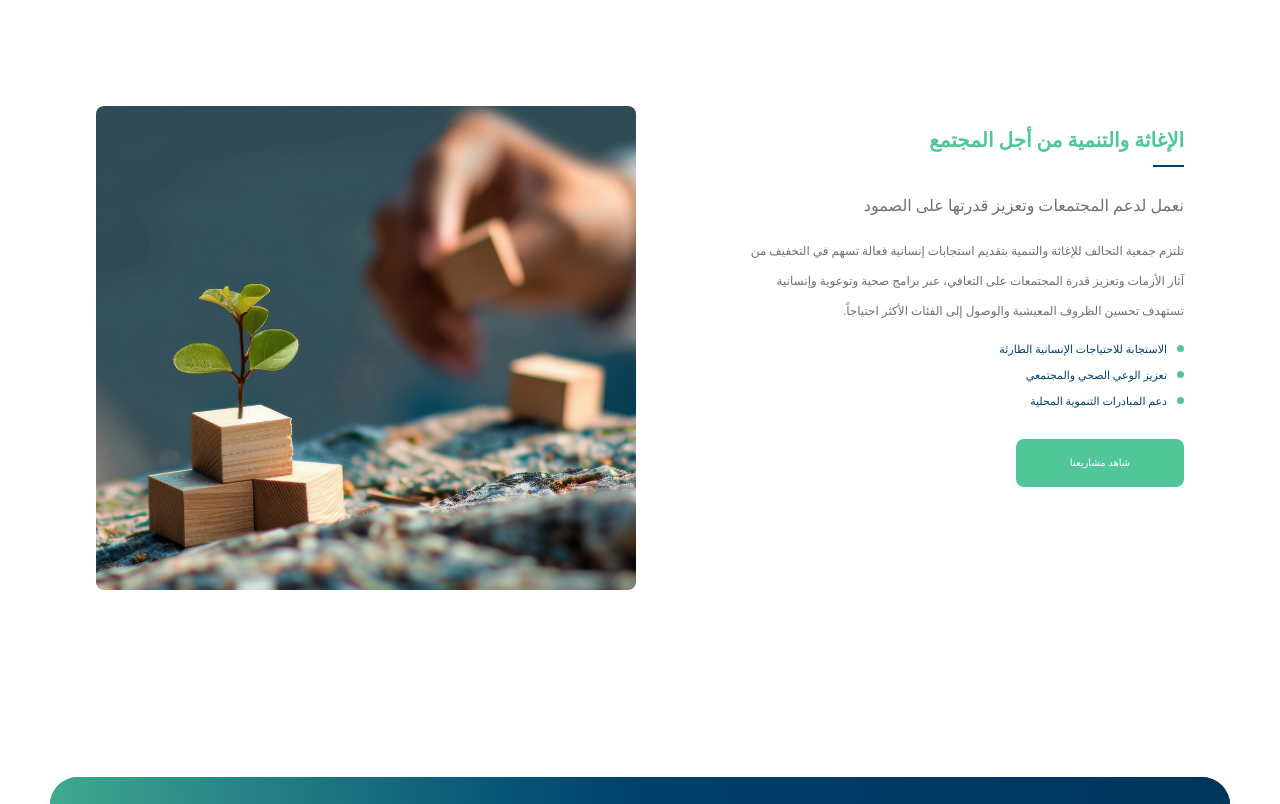
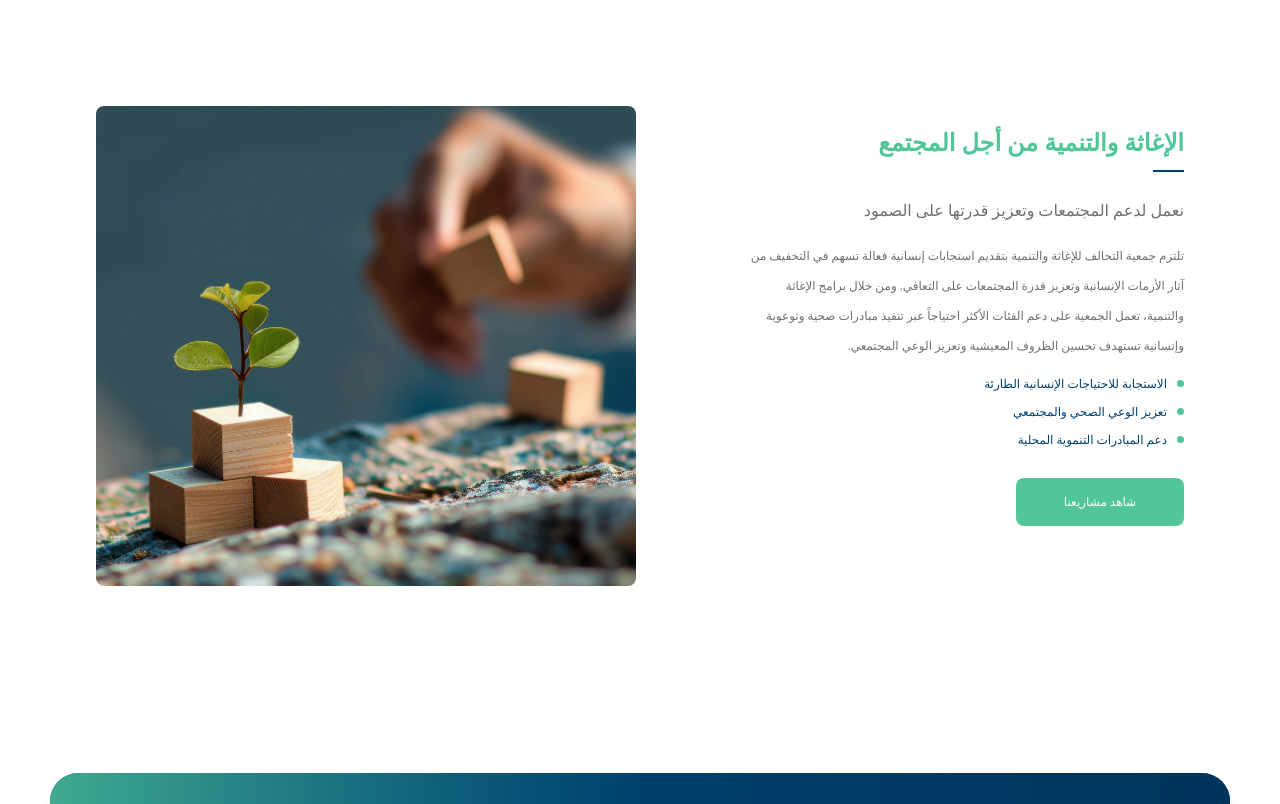
Before and after one commit to medicom162023-cell/taha, a Next.js app: page / in a window 1280 px wide. Shown: the part 2500-3304 px from the top of the page. Built offline with nearby package versions, Linux system fonts and the light colour scheme; no server answers; a web font is replaced by a local one.

Commit message:
Align community typography and dimensions with Figma

```diff
--- a/components/CommunityImpact.tsx
+++ b/components/CommunityImpact.tsx
@@ -20,7 +20,7 @@ export default function CommunityImpact() {
             whileInView={{ opacity: 1, x: 0 }}
             viewport={{ once: true, amount: 0.25 }}
             transition={{ duration: 0.55 }}
-            className="relative order-1 h-[360px] overflow-hidden rounded-[8px] sm:h-[420px] lg:col-start-1 lg:row-start-1 lg:h-[484px] lg:w-[540px]"
+            className="relative order-1 h-[360px] overflow-hidden rounded-[8px] sm:h-[420px] lg:col-start-1 lg:row-start-1 lg:h-[480px] lg:w-[540px]"
           >
             <Image
               src="/project.png"
@@ -39,7 +39,7 @@ export default function CommunityImpact() {
             dir="rtl"
             className="order-2 text-right lg:col-start-2 lg:row-start-1 lg:pt-[20px]"
           >
-            <span className="mb-[27px] inline-flex flex-col items-start gap-[10px] text-[20px] font-bold leading-[29px] text-[#51c698]">
+            <span className="mb-[27px] inline-flex flex-col items-start gap-[10px] text-[24px] font-bold leading-[34px] text-[#51c698]">
               الإغاثة والتنمية من أجل المجتمع
               <span className="h-[2px] w-[31px] bg-[#00406d]" />
             </span>
@@ -47,21 +47,21 @@ export default function CommunityImpact() {
               نعمل لدعم المجتمعات وتعزيز قدرتها على الصمود
             </h2>
             <p className="mt-[18px] text-[12px] leading-[30px] text-[#707070]">
-              تلتزم جمعية التحالف للإغاثة والتنمية بتقديم استجابات إنسانية فعالة تسهم في التخفيف من آثار الأزمات وتعزيز قدرة المجتمعات على التعافي، عبر برامج صحية وتوعوية وإنسانية تستهدف تحسين الظروف المعيشية والوصول إلى الفئات الأكثر احتياجاً.
+              تلتزم جمعية التحالف للإغاثة والتنمية بتقديم استجابات إنسانية فعالة تسهم في التخفيف من آثار الأزمات الإنسانية وتعزيز قدرة المجتمعات على التعافي. ومن خلال برامج الإغاثة والتنمية، تعمل الجمعية على دعم الفئات الأكثر احتياجاً عبر تنفيذ مبادرات صحية وتوعوية وإنسانية تستهدف تحسين الظروف المعيشية وتعزيز الوعي المجتمعي.
             </p>
 
-            <div className="mt-[14px] space-y-[8px]">
+            <div className="mt-[14px] space-y-[10px]">
               {points.map((point) => (
                 <div key={point} className="flex items-center justify-start gap-[10px]">
                   <span className="h-[7px] w-[7px] flex-none rounded-full bg-[#51c698]" />
-                  <span className="text-[11px] font-normal leading-[18px] text-[#00406d]">{point}</span>
+                  <span className="text-[12px] font-normal leading-[18px] text-[#00406d]">{point}</span>
                 </div>
               ))}
             </div>
 
             <Link
               href="/projects"
-              className="mt-[29px] inline-flex h-[48px] w-[168px] items-center justify-center rounded-[8px] bg-[#51c698] text-[10px] font-normal text-white transition hover:bg-[#45b287]"
+              className="mt-[29px] inline-flex h-[48px] w-[168px] items-center justify-center rounded-[8px] bg-[#51c698] text-[12px] font-normal text-white transition hover:bg-[#45b287]"
             >
               شاهد مشاريعنا
             </Link>
```
